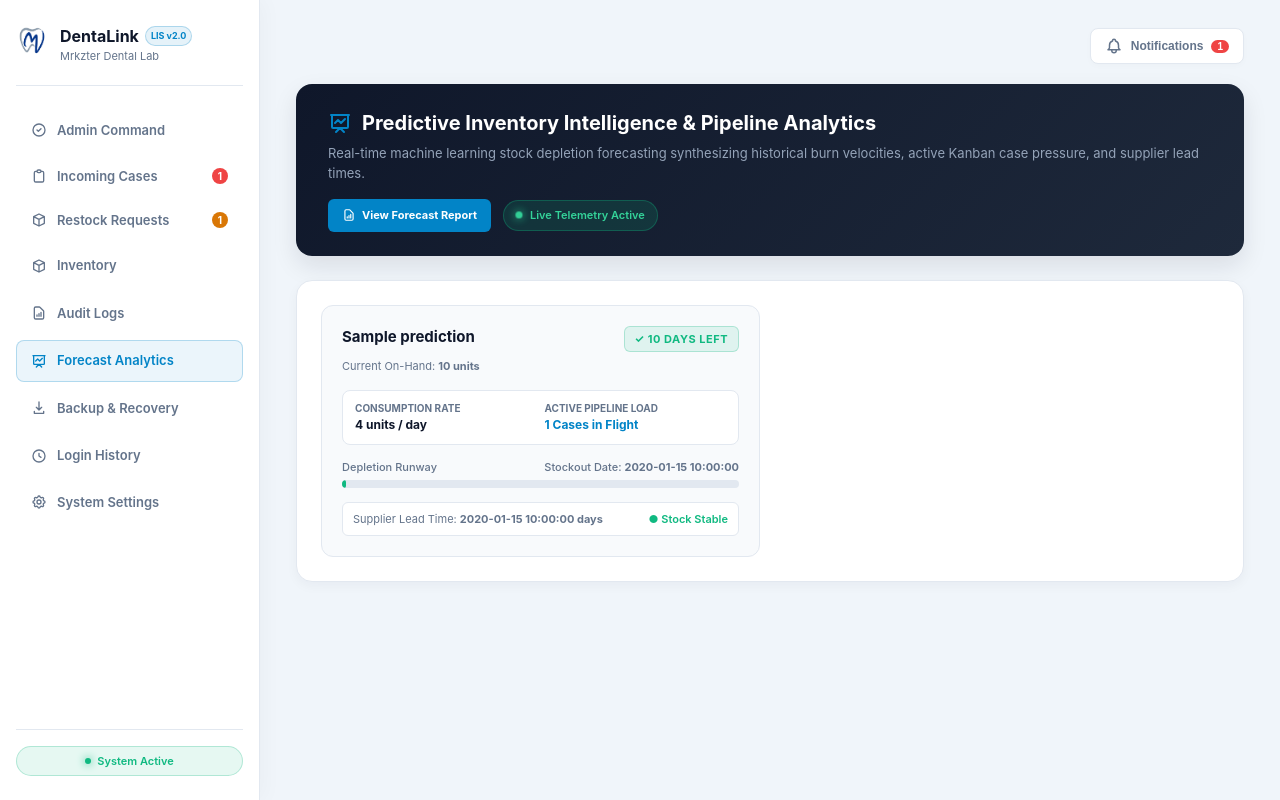
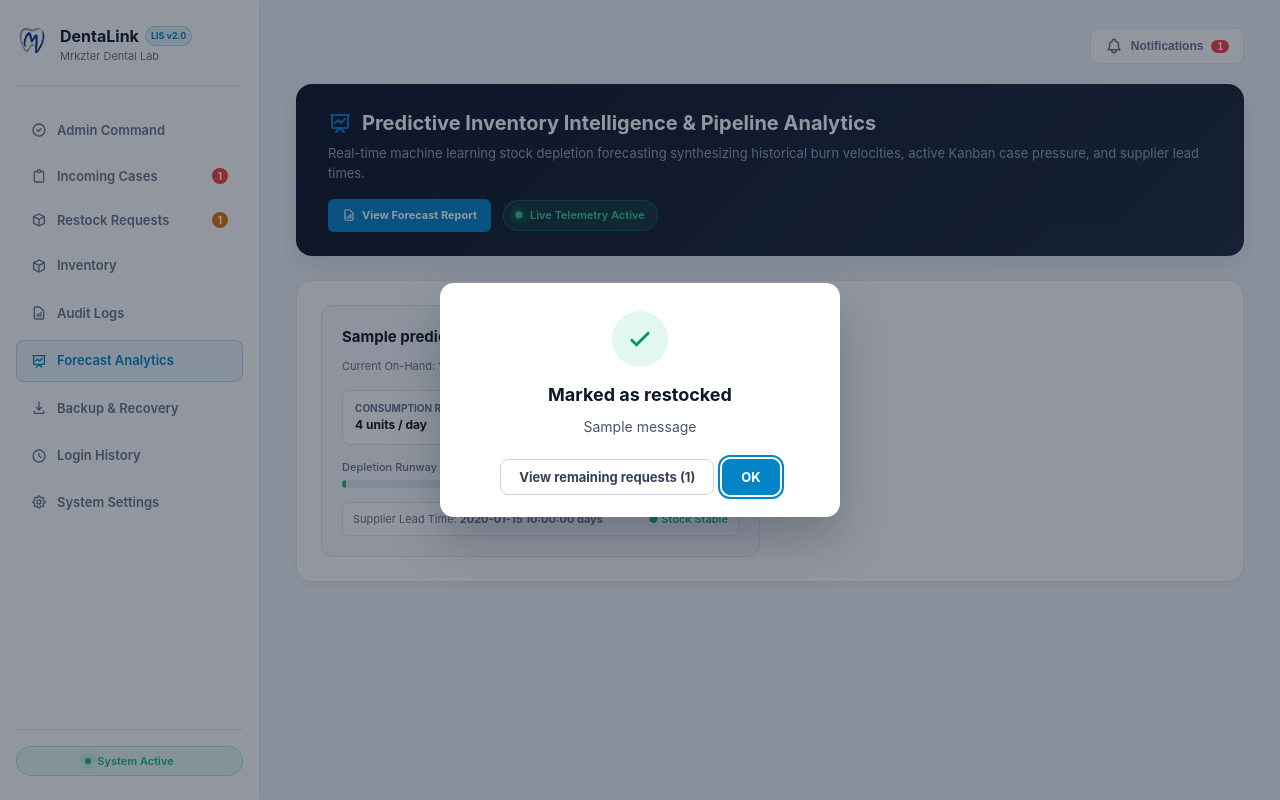
Before and after one commit to Chardiii/DentaLink, a Flask app: template templates/admin_forecast.html in a window 1280 px wide. Run offline with Flask 3, Linux system fonts and the light colour scheme; the template is opened without the code that fills it: most values are stand-ins (such as "Sample title", 1, 10 or a date in 2020); one stand-in notice (Sample message) is shown; parts of the project's set-up code (start-up, migrations or seed data) failed here and were passed over; some libraries are stand-ins or nearby versions.

Commit message:
Let admins resolve restock requests
Restock requests could only be viewed: the "Restock Supply" link just
opened the inventory page, so every request stayed pending forever and
the badge never cleared.

- Add Mark restocked and Dismiss actions to the restock modal on all
  four admin pages (shared partial)
- New admin-only, CSRF-protected route that resolves a pending request
  once, records who resolved it and when, and notifies the technician
- Show a result pop-up after each action (restocked, dismissed, or
  already handled) with a shortcut back to the remaining requests
- List and count only pending requests; save new requests as pending
- Migration adds resolved_at/resolved_by and the allowed statuses

Co-Authored-By: Claude Opus 5.5 <noreply@anthropic.com>

```diff
--- a/app.py
+++ b/app.py
@@ -218,6 +218,7 @@ def admin_dashboard():
             supabase_admin
             .table("material_requests")
             .select("*, profiles(display_name), dental_cases(case_number)")
+            .eq("status", "pending")
             .order("created_at", desc=True)
             .execute()
         )
@@ -1106,6 +1107,7 @@ def admin_inventory_logs():
             supabase_admin
             .table("material_requests")
             .select("*, profiles(display_name), dental_cases(case_number)")
+            .eq("status", "pending")
             .order("created_at", desc=True)
             .execute()
         )
@@ -2253,7 +2255,8 @@ def request_material(case_id):
         supabase_admin.table("material_requests").insert({
             "case_id": case_id,
             "technician_id": user_id,
-            "item_name": item_name
+            "item_name": item_name,
+            "status": "pending"
         }).execute()
 
         # Alert all admins
@@ -2266,6 +2269,67 @@ def request_material(case_id):
             )
 
     return redirect(f"/technician/cases/{case_id}")
+
+
+# =========================
+# ADMIN: RESOLVE RESTOCK REQUEST
+# =========================
+@app.route("/admin/restock-requests/<request_id>/resolve", methods=["POST"])
+@role_required("admin")
+def admin_resolve_restock_request(request_id):
+    next_path = request.form.get("next")
+    back = next_path if _safe_next_path(next_path) else url_for("admin_dashboard")
+    try:
+        action = request.form.get("action")
+        if action not in ("fulfilled", "dismissed"):
+            return "Invalid restock action.", 400
+
+        rows = (
+            supabase_admin.table("material_requests")
+            .update({"status": action, "resolved_at": _now_iso(), "resolved_by": g.profile["id"]})
+            .eq("id", request_id)
+            .eq("status", "pending")
+            .execute()
+            .data
+            or []
+        )
+        if not rows:
+            # Already handled by another admin, or the request no longer exists.
+            flash("This request was already marked as restocked or dismissed, possibly by another administrator. Nothing was changed.", "restock-stale")
+            return redirect(back)
+
+        req = rows[0]
+        case_number = None
+        if req.get("case_id"):
+            cases = supabase_admin.table("dental_cases").select("case_number").eq("id", req["case_id"]).execute().data or []
+            case_number = cases[0]["case_number"] if cases else None
+        for_case = f" for Case {case_number}" if case_number else ""
+        admin_name = _display_name(g.profile, "an administrator")
+        if action == "fulfilled":
+            message = f"Restocked: your request for '{req['item_name']}'{for_case} was restocked by {admin_name}."
+        else:
+            message = f"Restock request closed: your request for '{req['item_name']}'{for_case} was dismissed by {admin_name}."
+
+        tech_name = "The technician"
+        if req.get("technician_id"):
+            create_notification(
+                user_id=req["technician_id"],
+                message=message,
+                link=f"/technician/cases/{req['case_id']}" if req.get("case_id") else "/technician",
+            )
+            techs = supabase_admin.table("profiles").select("display_name, first_name").eq("id", req["technician_id"]).execute().data or []
+            tech_name = _display_name(techs[0] if techs else None, "The technician")
+
+        if action == "fulfilled":
+            flash(f"'{req['item_name']}'{for_case} is closed as restocked. {tech_name} has been notified.", "restock-fulfilled")
+        else:
+            flash(f"'{req['item_name']}'{for_case} was closed without restocking. {tech_name} has been notified.", "restock-dismissed")
+        return redirect(back)
+    except Exception:
+        app.logger.exception("Unable to resolve restock request")
+        return "Unable to update the restock request. Check the server logs for details.", 500
+
+
 # =========================
 # TECHNICIAN DASHBOARD
 # =========================
@@ -3234,6 +3298,7 @@ def admin_inventory():
             supabase_admin
             .table("material_requests")
             .select("*, profiles(display_name), dental_cases(case_number)")
+            .eq("status", "pending")
             .order("created_at", desc=True)
             .execute()
         )
@@ -3533,7 +3598,7 @@ def admin_forecast_analytics():
         notif_res = supabase_admin.table("notifications").select("*").eq("user_id", user_id).order("created_at", desc=True).limit(5).execute()
         notifications = notif_res.data or []
 
-        restock_res = supabase_admin.table("material_requests").select("*, profiles(display_name), dental_cases(case_number)").order("created_at", desc=True).execute()
+        restock_res = supabase_admin.table("material_requests").select("*, profiles(display_name), dental_cases(case_number)").eq("status", "pending").order("created_at", desc=True).execute()
         restock_requests = restock_res.data or []
 
         unassigned_res = supabase_admin.table("dental_cases").select("*").eq("status", "submitted").order("created_at", desc=True).execute()
--- a/templates/admin_dashboard.html
+++ b/templates/admin_dashboard.html
@@ -940,7 +940,7 @@
                                         <td><span style="color: var(--accent-yellow); font-weight: 700;">{{ req.item_name }}</span></td>
                                         <td><span class="tag">#{{ req.dental_cases.case_number if req.dental_cases else 'N/A' }}</span></td>
                                         <td>
-                                            <a href="{{ url_for('admin_inventory') }}" class="btn btn-cyan" style="padding: 4px 10px; font-size: 11px;">Restock Supply →</a>
+                                            {% include 'partials/restock_actions.html' %}
                                         </td>
                                     </tr>
                                 {% endfor %}
@@ -1291,5 +1291,6 @@
             }
         }, REFRESH_INTERVAL_MS);
     </script>
+    {% include 'partials/action_notice.html' %}
 </body>
 </html>
--- a/templates/admin_forecast.html
+++ b/templates/admin_forecast.html
@@ -414,7 +414,7 @@
                                         <td><span style="color: var(--accent-yellow); font-weight: 700;">{{ req.item_name }}</span></td>
                                         <td><span class="tag">#{{ req.dental_cases.case_number if req.dental_cases else 'N/A' }}</span></td>
                                         <td>
-                                            <a href="{{ url_for('admin_inventory') }}" class="btn-restock" style="padding: 4px 10px; font-size: 11px;">Restock Supply →</a>
+                                            {% include 'partials/restock_actions.html' %}
                                         </td>
                                     </tr>
                                 {% endfor %}
@@ -661,5 +661,6 @@
             }
         }, REFRESH_INTERVAL_MS);
     </script>
+    {% include 'partials/action_notice.html' %}
 </body>
 </html>
--- a/templates/admin_inventory.html
+++ b/templates/admin_inventory.html
@@ -663,7 +663,7 @@
                                         <td><span style="color: var(--accent-yellow); font-weight: 700;">{{ req.item_name }}</span></td>
                                         <td><span class="tag">#{{ req.dental_cases.case_number if req.dental_cases else 'N/A' }}</span></td>
                                         <td>
-                                            <a href="{{ url_for('admin_inventory') }}" class="btn btn-cyan" style="padding: 4px 10px; font-size: 11px;">Restock Supply →</a>
+                                            {% include 'partials/restock_actions.html' %}
                                         </td>
                                     </tr>
                                 {% endfor %}
@@ -1092,5 +1092,6 @@
             }
         }, REFRESH_INTERVAL_MS);
     </script>
+    {% include 'partials/action_notice.html' %}
 </body>
 </html>
--- a/templates/admin_inventory_logs.html
+++ b/templates/admin_inventory_logs.html
@@ -640,7 +640,7 @@
                                         <td><span style="color: var(--accent-yellow); font-weight: 700;">{{ req.item_name }}</span></td>
                                         <td><span class="tag">#{{ req.dental_cases.case_number if req.dental_cases else 'N/A' }}</span></td>
                                         <td>
-                                            <a href="{{ url_for('admin_inventory') }}" class="btn btn-cyan" style="padding: 4px 10px; font-size: 11px;">Restock Supply →</a>
+                                            {% include 'partials/restock_actions.html' %}
                                         </td>
                                     </tr>
                                 {% endfor %}
@@ -992,5 +992,6 @@
             }
         }, REFRESH_INTERVAL_MS);
     </script>
+    {% include 'partials/action_notice.html' %}
 </body>
 </html>
--- /dev/null
+++ b/templates/partials/action_notice.html
@@ -0,0 +1,58 @@
+{# Result pop-up for restock request actions. Reads flashed messages with "restock-*" categories. #}
+{% with notices = get_flashed_messages(with_categories=true, category_filter=["restock-fulfilled", "restock-dismissed", "restock-stale"]) %}
+{% if notices %}
+{% set category, message = notices[-1] %}
+{% set kind = category.replace('restock-', '') %}
+{% set remaining = restock_requests|length if restock_requests else 0 %}
+<style>
+    .an-overlay { position: fixed; inset: 0; background: rgba(15, 23, 42, 0.45); display: flex; align-items: center; justify-content: center; z-index: 2000; padding: 16px; animation: an-fade 0.15s ease-out; }
+    .an-card { background: #FFFFFF; border-radius: 14px; width: 100%; max-width: 400px; padding: 28px 24px 22px; text-align: center; box-shadow: 0 24px 48px rgba(15, 23, 42, 0.25); font-family: inherit; animation: an-rise 0.2s ease-out; }
+    .an-icon { width: 56px; height: 56px; border-radius: 50%; display: flex; align-items: center; justify-content: center; margin: 0 auto 14px; }
+    .an-icon.fulfilled { background: rgba(16, 185, 129, 0.12); color: #059669; }
+    .an-icon.dismissed { background: #F1F5F9; color: #475569; }
+    .an-icon.stale { background: rgba(217, 119, 6, 0.12); color: #B45309; }
+    .an-title { margin: 0 0 8px; font-size: 18px; font-weight: 700; color: #0F172A; }
+    .an-text { margin: 0 0 22px; font-size: 14px; line-height: 1.5; color: #475569; }
+    .an-actions { display: flex; gap: 8px; justify-content: center; flex-wrap: wrap; }
+    .an-btn { padding: 9px 18px; border-radius: 8px; font-size: 13px; font-weight: 700; cursor: pointer; font-family: inherit; border: 1px solid #CBD5E1; background: #FFFFFF; color: #334155; }
+    .an-btn.primary { background: #0284C7; border-color: #0284C7; color: #FFFFFF; }
+    .an-btn:focus-visible { outline: 2px solid #0284C7; outline-offset: 2px; }
+    @keyframes an-fade { from { opacity: 0; } to { opacity: 1; } }
+    @keyframes an-rise { from { transform: translateY(8px); opacity: 0; } to { transform: none; opacity: 1; } }
+    @media (prefers-reduced-motion: reduce) { .an-overlay, .an-card { animation: none; } }
+</style>
+<div class="an-overlay" id="actionNotice" role="dialog" aria-modal="true" aria-labelledby="actionNoticeTitle">
+    <div class="an-card">
+        <div class="an-icon {{ kind }}" aria-hidden="true">
+            {% if kind == 'fulfilled' %}
+                <svg width="28" height="28" fill="none" stroke="currentColor" viewBox="0 0 24 24"><path stroke-linecap="round" stroke-linejoin="round" stroke-width="2.5" d="M5 13l4 4L19 7"/></svg>
+            {% elif kind == 'dismissed' %}
+                <svg width="26" height="26" fill="none" stroke="currentColor" viewBox="0 0 24 24"><path stroke-linecap="round" stroke-linejoin="round" stroke-width="2.5" d="M6 18L18 6M6 6l12 12"/></svg>
+            {% else %}
+                <svg width="28" height="28" fill="none" stroke="currentColor" viewBox="0 0 24 24"><path stroke-linecap="round" stroke-linejoin="round" stroke-width="2.5" d="M12 9v4m0 4h.01M12 3a9 9 0 100 18 9 9 0 000-18z"/></svg>
+            {% endif %}
+        </div>
+        <h2 class="an-title" id="actionNoticeTitle">
+            {% if kind == 'fulfilled' %}Marked as restocked{% elif kind == 'dismissed' %}Request dismissed{% else %}Already handled{% endif %}
+        </h2>
+        <p class="an-text">{{ message }}</p>
+        <div class="an-actions">
+            {% if remaining and kind != 'stale' %}
+                <button type="button" class="an-btn" onclick="closeActionNotice(true)">View remaining requests ({{ remaining }})</button>
+            {% endif %}
+            <button type="button" class="an-btn primary" id="actionNoticeOk" onclick="closeActionNotice(false)">OK</button>
+        </div>
+    </div>
+</div>
+<script>
+    function closeActionNotice(openRequests) {
+        const notice = document.getElementById('actionNotice');
+        if (notice) notice.remove();
+        if (openRequests && typeof openRestockModal === 'function') openRestockModal();
+    }
+    document.getElementById('actionNoticeOk').focus();
+    document.getElementById('actionNotice').addEventListener('click', (e) => { if (e.target.id === 'actionNotice') closeActionNotice(false); });
+    document.addEventListener('keydown', (e) => { if (e.key === 'Escape') closeActionNotice(false); }, { once: true });
+</script>
+{% endif %}
+{% endwith %}
--- /dev/null
+++ b/templates/partials/restock_actions.html
@@ -0,0 +1,14 @@
+{# Actions for one pending restock request; expects `req` in scope. #}
+<div style="display: flex; gap: 6px; flex-wrap: wrap; align-items: center;">
+    <form method="POST" action="{{ url_for('admin_resolve_restock_request', request_id=req.id) }}" style="margin: 0; display: flex; gap: 6px;">
+        <input type="hidden" name="csrf_token" value="{{ csrf_token }}">
+        <input type="hidden" name="next" value="{{ request.path }}">
+        <button type="submit" name="action" value="fulfilled" title="The material was restocked; notify the technician"
+                style="padding: 4px 10px; font-size: 11px; font-weight: 700; border-radius: 6px; border: none; cursor: pointer; background: #0284C7; color: #FFFFFF; font-family: inherit;">Mark restocked</button>
+        <button type="submit" name="action" value="dismissed" title="Close the request without restocking"
+                style="padding: 4px 10px; font-size: 11px; font-weight: 700; border-radius: 6px; border: 1px solid #CBD5E1; cursor: pointer; background: #FFFFFF; color: #475569; font-family: inherit;">Dismiss</button>
+    </form>
+    {% if request.endpoint != 'admin_inventory' %}
+        <a href="{{ url_for('admin_inventory') }}" style="font-size: 11px; color: #0284C7; text-decoration: none; white-space: nowrap;">Open inventory →</a>
+    {% endif %}
+</div>
```
Also changed, not shown: supabase/migrations/20261030000000_resolve_material_requests.sql (added).
